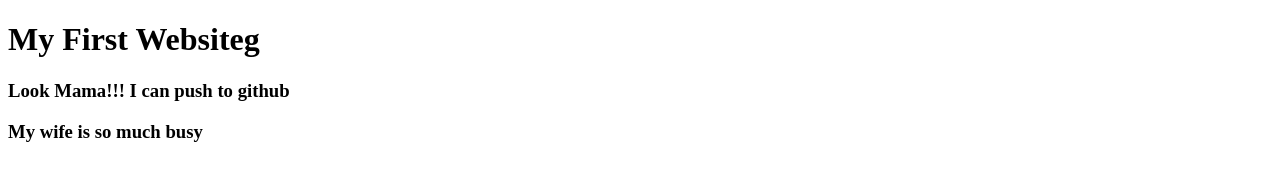
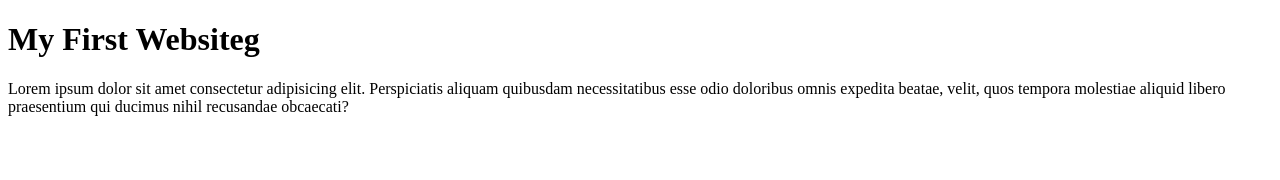
Before and after one commit to SoftDevsIT/my-first-website, a plain HTML site: page index.html in a window 1280 px wide. Drawn offline with Linux system fonts and the light colour scheme.

Commit message:
Some Content Added

```diff
--- a/index.html
+++ b/index.html
@@ -7,7 +7,6 @@
 </head>
 <body>
     <h1>My First Websiteg</h1>
-    <h3>Look Mama!!! I can push to github</h3>
-    <h3>My wife is so much busy</h3>
+    <p>Lorem ipsum dolor sit amet consectetur adipisicing elit. Perspiciatis aliquam quibusdam necessitatibus esse odio doloribus omnis expedita beatae, velit, quos tempora molestiae aliquid libero praesentium qui ducimus nihil recusandae obcaecati?</p>
 </body>
 </html>
```
